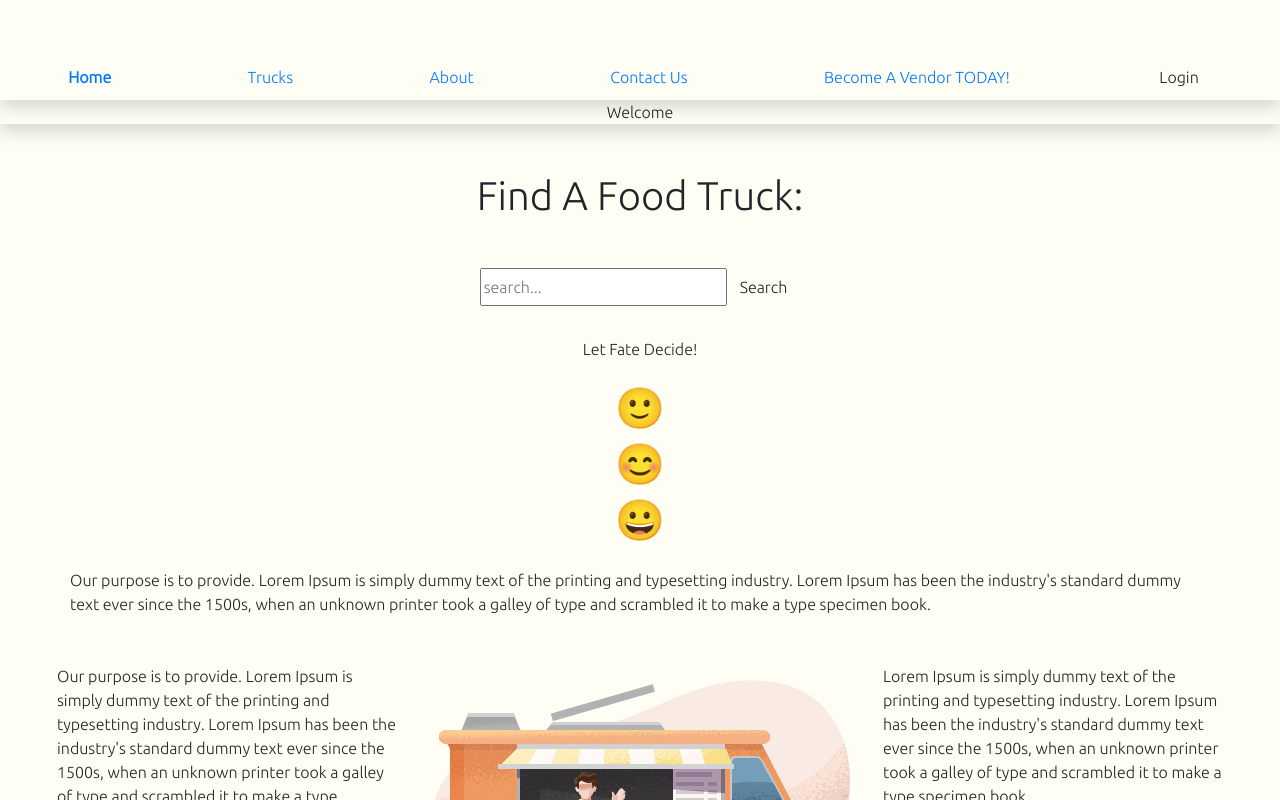
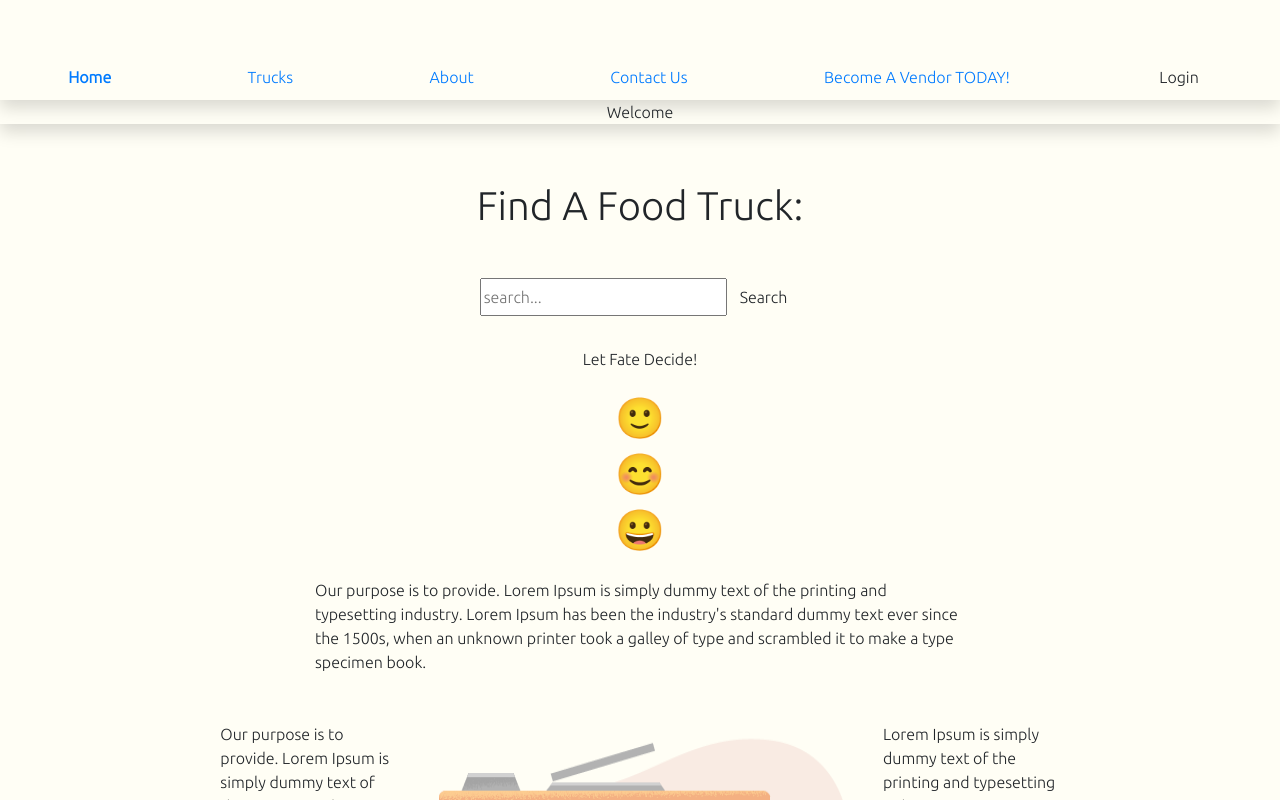
Before and after one commit to ReaganBruce/foodya-main, a React app: page / in a window 1280 px wide. Shown: the part 840-1640 px from the top of the page. Built offline with nearby package versions, Linux system fonts and the light colour scheme; no server answers.

Commit message:
commit again

```diff
--- a/src/client/scss/trucks.scss
+++ b/src/client/scss/trucks.scss
@@ -6,3 +6,10 @@
   border: 1px solid black;
   padding: 10px;
 }
+
+.container {
+    margin: auto;
+    width: 50%;
+    // border: 1px solid black;
+    padding: 10px;
+}
```
Also changed, not shown: src/client/pages/Trucks.tsx (+0 -7 lines).
